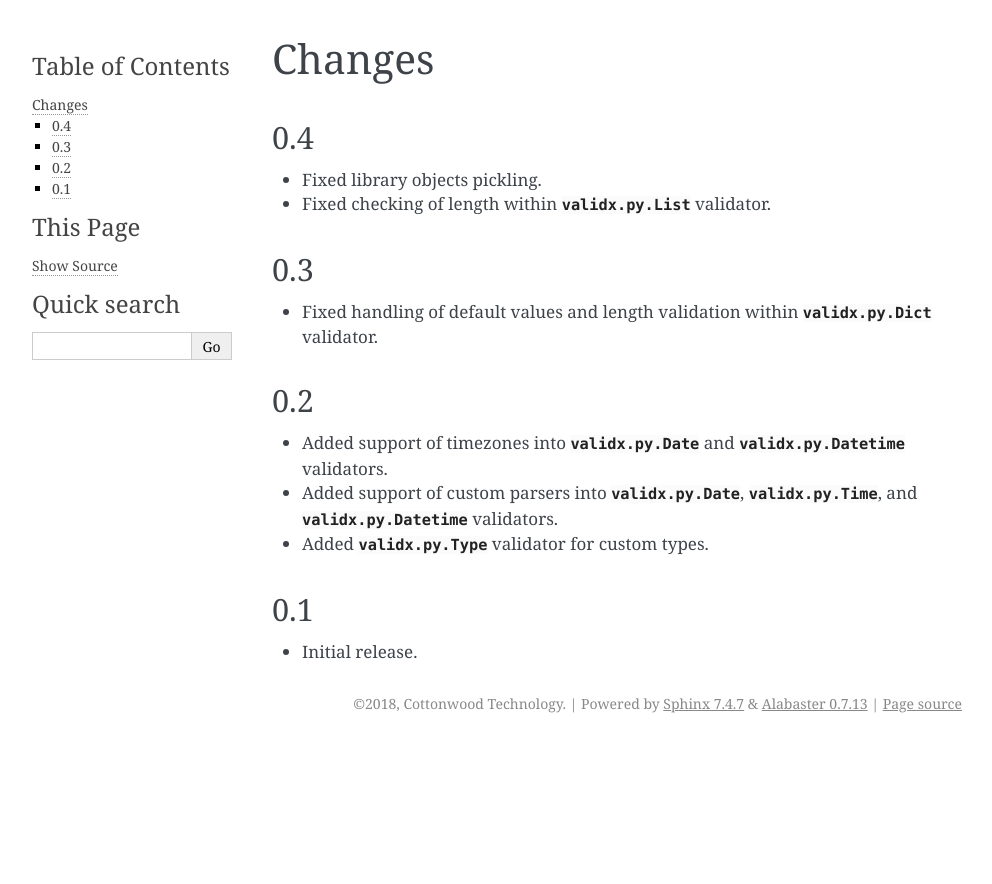
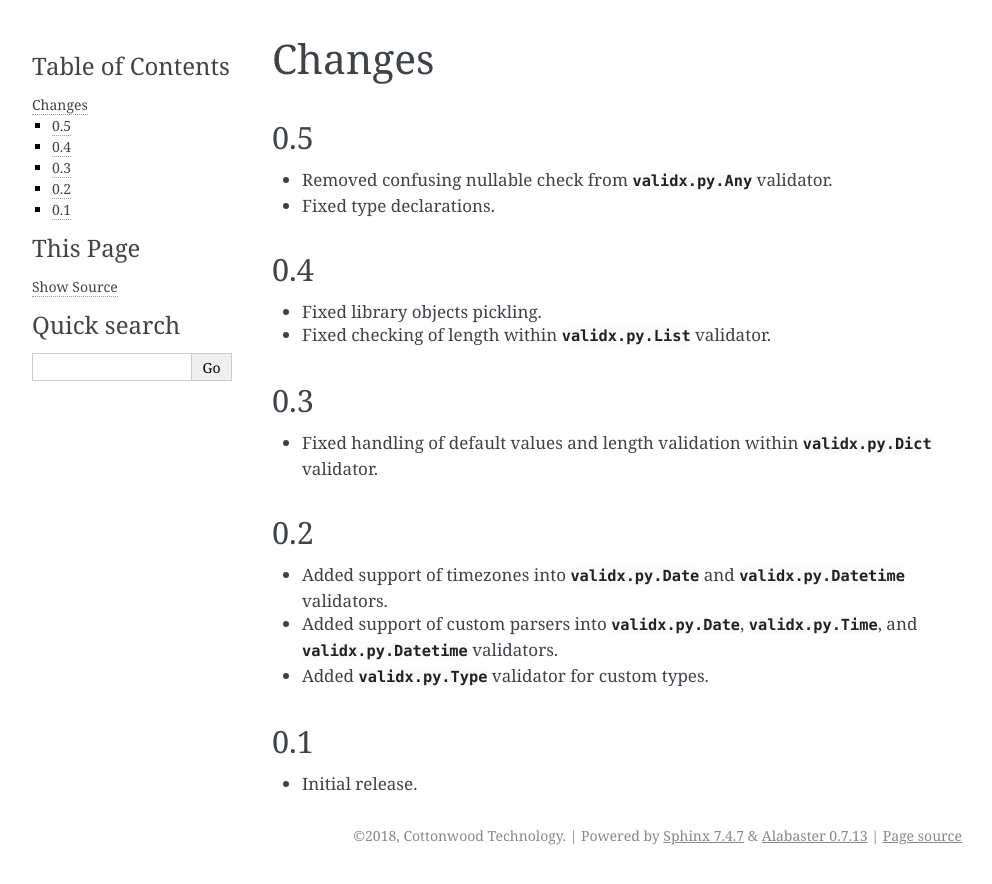
Before and after one commit to Cottonwood-Technology/ValidX, a Sphinx documentation site: the page built from docs/changes.rst, in a window 1280 px wide. Shown: the top 884 px of the page, without its empty margins (148-1140 px from the left). Built offline with Sphinx 7.4.7, drawn with Linux system fonts in a browser that asks for light colours.

Commit message:
Updated version and change log

```diff
--- a/docs/changes.rst
+++ b/docs/changes.rst
@@ -1,5 +1,12 @@
 Changes
 =======
+
+0.5
+---
+
+*   Removed confusing nullable check from :class:`validx.py.Any` validator.
+*   Fixed type declarations.
+
 
 0.4
 ---
--- a/setup.py
+++ b/setup.py
@@ -24,7 +24,7 @@ with open("CHANGES.rst") as f:
 
 setup(
     name="ValidX",
-    version="0.4",
+    version="0.5",
     description="fast, powerful, and flexible validator with sane syntax",
     long_description=readme + "\n\n" + changes,
     classifiers=[
--- a/validx/__init__.py
+++ b/validx/__init__.py
@@ -75,6 +75,6 @@ __all__ = [
 ]
 
 __impl__ = __impl__
-__version__ = "0.4"
+__version__ = "0.5"
 __author__ = "Cottonwood Technology <info@cottonwood.tech>"
 __license__ = "BSD"
```
Also changed, not shown: CHANGES.rst (+7 -0 lines).
